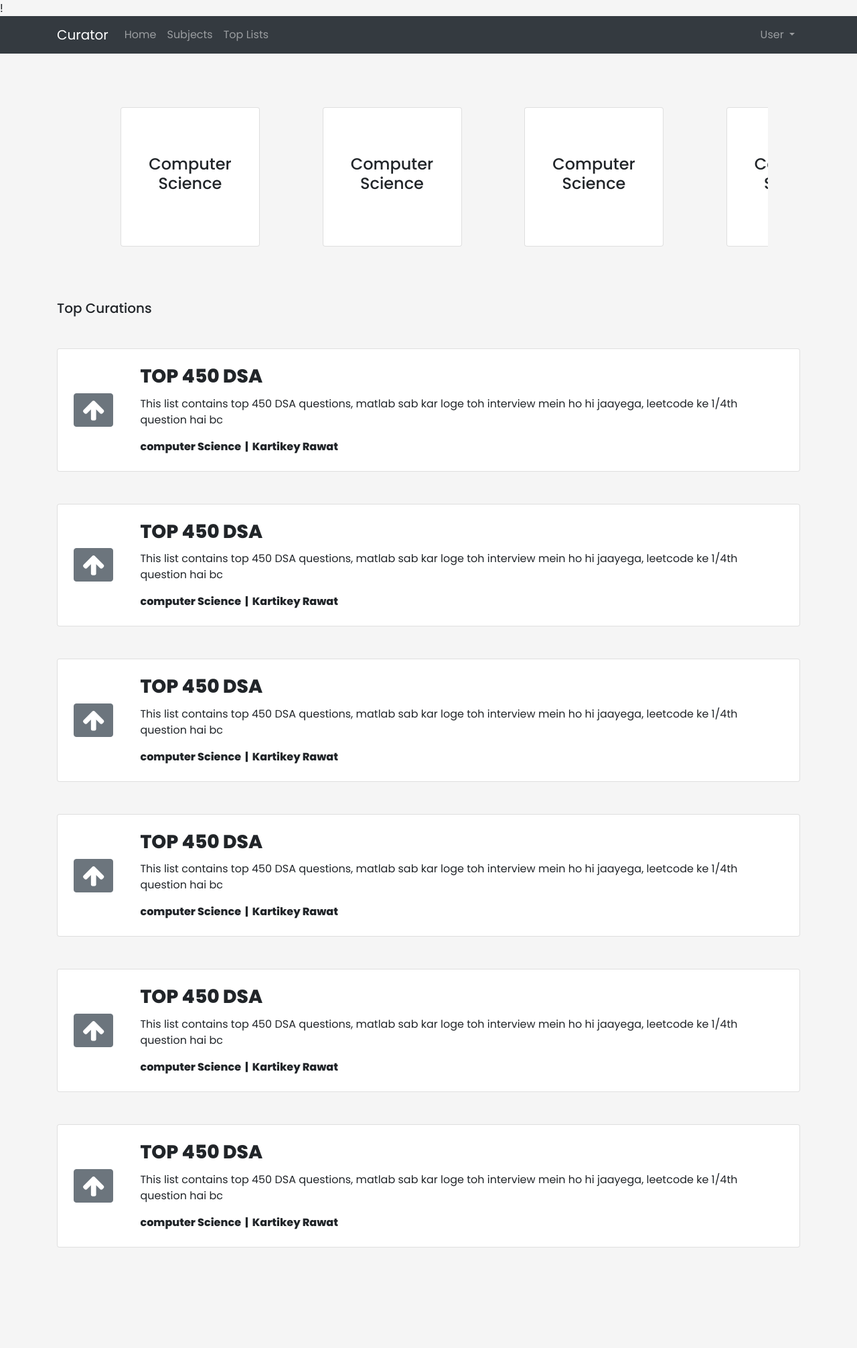
After one commit to OpInCo-Community/curator, a Django app: page /subjects/ in a window 1280 px wide. The commit adds this page. Shown: the whole page at 67% size. Run offline with Django 3.2, Linux system fonts and the light colour scheme; some libraries are stand-ins or nearby versions.

Commit message:
Added Subject Page

```diff
--- a/curatorbackendapi/urls.py
+++ b/curatorbackendapi/urls.py
@@ -12,6 +12,7 @@ urlpatterns = [
     path("admin/", admin.site.urls),
     path("users/", include("userProfiles.urls")),
     path("", views.HomePageView.as_view(), name="home"),
+    path("subjects/", views.SubjectPageView.as_view(), name="home"),
 ]
 if settings.DEBUG:
     urlpatterns += static(
--- a/curatorbackendapi/views.py
+++ b/curatorbackendapi/views.py
@@ -12,3 +12,15 @@ class HomePageView(TemplateView):
     #     context["notices"] = Notice.objects.all()[:5]
     #     context["events"] = Event.objects.all()[:5]
     #     return context
+
+class SubjectPageView(TemplateView):
+
+    template_name = "pages/subjects.html"
+
+    # def get_context_data(self, **kwargs):
+    #     # Call the base implementation first to get a context
+    #     context = super().get_context_data(**kwargs)
+    #     # Add in a QuerySet of all the books
+    #     context["notices"] = Notice.objects.all()[:5]
+    #     context["events"] = Event.objects.all()[:5]
+    #     return context
--- /dev/null
+++ b/templates/pages/subjects.html
@@ -0,0 +1,56 @@
+!{% extends "base.html" %}
+
+{% block title %}Subjects{% endblock %}
+
+
+{% block content %}
+
+
+<div class="subjects-container m-5">
+<div class="container-fluid">
+    <div class="row flex-row flex-nowrap" style="overflow-x:auto;">
+        <div class="col-3 m-4">
+       {% include "partials/subject_card.html" with subject="Computer Science" subject_url="#"%}
+        </div>
+
+         <div class="col-3 m-4">
+       {% include "partials/subject_card.html" with subject="Computer Science" subject_url="#"%}
+        </div>
+         <div class="col-3 m-4">
+       {% include "partials/subject_card.html" with subject="Computer Science" subject_url="#"%}
+        </div>
+         <div class="col-3 m-4">
+       {% include "partials/subject_card.html" with subject="Computer Science" subject_url="#"%}
+        </div>
+         <div class="col-3 m-4">
+       {% include "partials/subject_card.html" with subject="Computer Science" subject_url="#"%}
+        </div>
+         <div class="col-3 m-4">
+       {% include "partials/subject_card.html" with subject="Computer Science" subject_url="#"%}
+        </div>
+         <div class="col-3 m-4">
+       {% include "partials/subject_card.html" with subject="Computer Science" subject_url="#"%}
+        </div>
+
+    </div>
+</div>
+</div>
+
+<div class="curation_cotainer container-lg">
+    <h5>Top Curations</h5>
+    <div class="curation_inner_container">
+{% include "partials/curation_card.html" with title="TOP 450 DSA" description="This list contains top 450 DSA questions, matlab sab kar loge toh interview mein ho hi jaayega, leetcode ke 1/4th question hai bc" subject="computer Science" subject_url="https://google.com/" author="Kartikey Rawat" author_url="https://google.com/"%}
+
+{% include "partials/curation_card.html" with title="TOP 450 DSA" description="This list contains top 450 DSA questions, matlab sab kar loge toh interview mein ho hi jaayega, leetcode ke 1/4th question hai bc" subject="computer Science" subject_url="https://google.com/" author="Kartikey Rawat" author_url="https://google.com/"%}
+
+{% include "partials/curation_card.html" with title="TOP 450 DSA" description="This list contains top 450 DSA questions, matlab sab kar loge toh interview mein ho hi jaayega, leetcode ke 1/4th question hai bc" subject="computer Science" subject_url="https://google.com/" author="Kartikey Rawat" author_url="https://google.com/"%}
+
+{% include "partials/curation_card.html" with title="TOP 450 DSA" description="This list contains top 450 DSA questions, matlab sab kar loge toh interview mein ho hi jaayega, leetcode ke 1/4th question hai bc" subject="computer Science" subject_url="https://google.com/" author="Kartikey Rawat" author_url="https://google.com/"%}
+
+{% include "partials/curation_card.html" with title="TOP 450 DSA" description="This list contains top 450 DSA questions, matlab sab kar loge toh interview mein ho hi jaayega, leetcode ke 1/4th question hai bc" subject="computer Science" subject_url="https://google.com/" author="Kartikey Rawat" author_url="https://google.com/"%}
+
+{% include "partials/curation_card.html" with title="TOP 450 DSA" description="This list contains top 450 DSA questions, matlab sab kar loge toh interview mein ho hi jaayega, leetcode ke 1/4th question hai bc" subject="computer Science" subject_url="https://google.com/" author="Kartikey Rawat" author_url="https://google.com/"%}
+
+    </div>
+</div>
+{% endblock %}
--- a/templates/partials/curation_card.html
+++ b/templates/partials/curation_card.html
@@ -1,4 +1,4 @@
-<div class="card">
+<div class="card mt-5 mb-5">
   <div class="card-body p-1">
     <div class="curation-container">
 
--- a/templates/partials/navbar.html
+++ b/templates/partials/navbar.html
@@ -16,7 +16,7 @@
 							class="sr-only">(current)</span></a>
 				</li>
 				<li class="nav-item">
-					<a class="nav-link" href="#"> <i class="bi bi-inbox"></i> Subjects<span
+					<a class="nav-link" href="/subjects"> <i class="bi bi-inbox"></i> Subjects<span
 							class="sr-only">(current)</span></a>
 				</li>
 				<li class="nav-item">
--- /dev/null
+++ b/templates/partials/subject_card.html
@@ -0,0 +1,5 @@
+<div class="card m-2" style="min-width: 13rem; min-height:13rem;">
+  <div class="card-body text-center d-flex justify-content-center align-items-center">
+    <a href="{{subject_url}}" class="card-link"><h4>{{subject}}</h4></a>
+  </div>
+</div>
```
